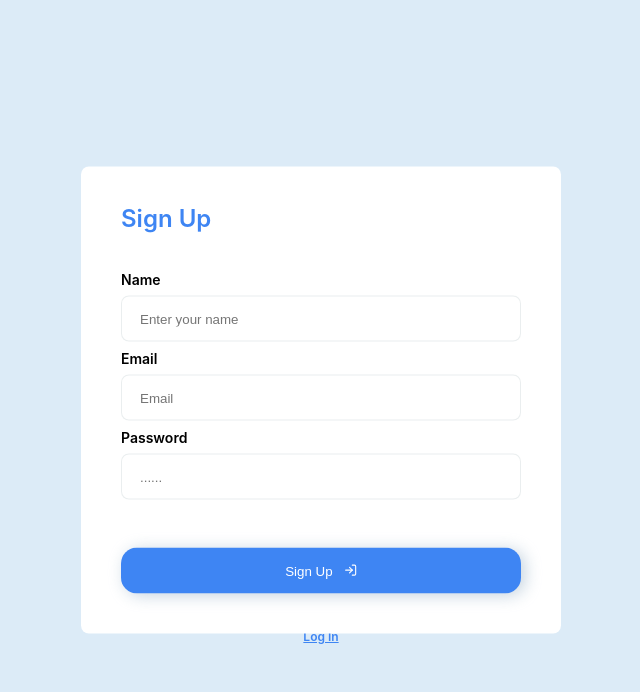
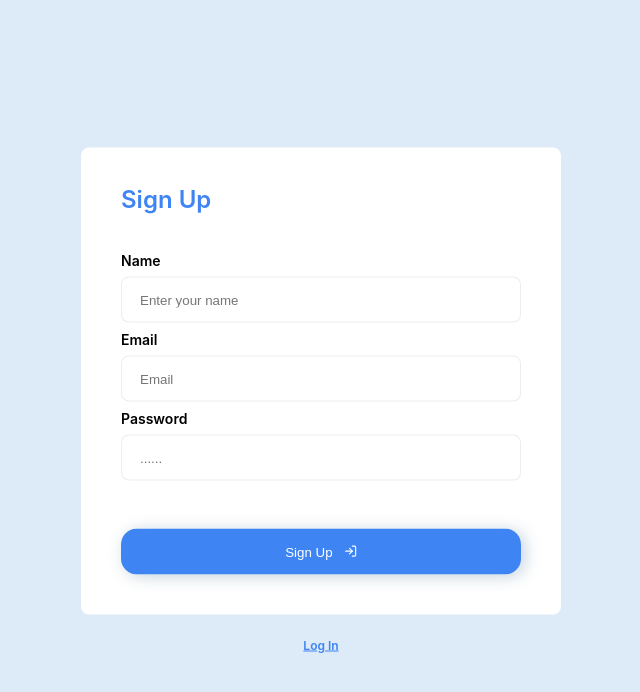
Before and after one commit to SkybaMaryna/GooseTrack, a React (Create React App) app: page /GooseTrack/register in a window 1280 px wide. Shown: the top 692 px of the page, without its empty margins (319-959 px from the left). Built offline with nearby package versions, Linux system fonts and the light colour scheme; a web font is replaced by a local one.

Commit message:
css forms  & modal fixed

```diff
--- a/src/components/Login/LoginForm/LoginFormStyled.js
+++ b/src/components/Login/LoginForm/LoginFormStyled.js
@@ -10,11 +10,11 @@ flex-direction: column;
 align-items: center;
 `
 export const StyledFormInsight = styled(Form)`
-position: absolute;
+/* position: absolute;
 top: 50%;
 left: 50%;
-transform: translate(-50%, -50%);
-width: 335px;
+transform: translate(-50%, -50%); */
+width: 100%;
 display: flex;
 background-color: white;
 flex-direction: column;
--- a/src/components/Register/RegisterForm/RegisterFormStyled.js
+++ b/src/components/Register/RegisterForm/RegisterFormStyled.js
@@ -11,11 +11,7 @@ align-items: center;
 gap: 18px;
 `
 export const StyledFormInsight = styled(Form)`
-position: absolute;
-top: 50%;
-left: 50%;
-transform: translate(-50%, -50%);
-width: 335px;
+max-width: 100%;
 display: flex;
 background-color: white;
 flex-direction: column;
--- a/src/components/shared/TaskModal/TaskModalStyled.js
+++ b/src/components/shared/TaskModal/TaskModalStyled.js
@@ -3,12 +3,11 @@ import styled from 'styled-components';
 export const ModalBody = styled.div`
   width: 303px;
   height: 336px;
-  position: absolute;
+  position: fixed;
   background-color: var(--mainWhite);
   z-index: 2;
-  top: 50%;
-  left: 60%;
-  transform: translate(-50%, -50%);
+  top: 0;
+  left: 0;
   padding: 48px 18px;
   border: 1px solid rgba(220, 227, 229, 0.8);
   box-shadow: 0px 4px 16px rgba(17, 17, 17, 0.1);
@@ -29,11 +28,7 @@ export const DivOverlay = styled.div`
   background-color: rgba(47, 48, 58, 0.6);
   z-index: 2;
   overflow: hidden;
-  /* opacity: ${({ isVisible }) => (isVisible ? 1 : 0)};  */
   opacity: 1;
   visibility: visible;
-  /* visibility: ${({ isVisible }) => (isVisible ? 'visible' : 'hidden')}; */
-  /* visibility: 'visible'; */
-  transition: opacity 0.3s ease-in-out, visibility 0.3s ease-in-out,
-    left 0.3s ease-in-out;
+  transition: opacity 0.3s ease-in-out,
 `;
--- a/src/pages/LoginPage/LoginPage.jsx
+++ b/src/pages/LoginPage/LoginPage.jsx
@@ -1,13 +1,15 @@
 import LoginForm from 'components/Login/LoginForm/LoginForm';
-import { StyledDiv, StyledNavLink } from './LoginPageStyled';
+import { StyledDiv, StyledLoginFormWrapper, StyledNavLink } from './LoginPageStyled';
 import { StyledImg } from './LoginPageStyled';
 
 
 const LoginPage = () => {
   return (
     <StyledDiv>
+      <StyledLoginFormWrapper>
       <LoginForm />
       <StyledNavLink to="/register">Sign Up</StyledNavLink>
+      </StyledLoginFormWrapper>
       <StyledImg
         src={require('../../images/logInPage/elements_desk@1x.png')}
         srcset="../../images/logInPage/elements_desk@1x.png 1x, ../../images/logInPage/elements_desk@2x.png 2x"
--- a/src/pages/LoginPage/LoginPageStyled.js
+++ b/src/pages/LoginPage/LoginPageStyled.js
@@ -3,14 +3,29 @@ import styled from 'styled-components';
 
 export const StyledDiv = styled.div`
   height: 100vh;
-  background-color: #dcebf7;
-  position: relative;
-  text-align: center;
-  padding-top: 546px;
+  width: 100vw;
+  background-color: var(--mainLightblue);
+  position: fixed;
+  /* text-align: center; */
+  /* padding-top: 546px; */
   @media screen and (min-width: 768px){
     padding-top: 590px;
     }
 `;
+
+export const StyledLoginFormWrapper = styled.div`
+ position: absolute;
+ top: 50%;
+ left: 50%;
+ transform: translate(-50%, -50%);
+ min-width: 335px;
+ text-align: center;
+
+ @media screen and (min-width: 768px){
+    width: 480px;
+    }
+
+`
 
 export const StyledImg = styled.img`
   display: none;
@@ -25,7 +40,8 @@ export const StyledImg = styled.img`
   }
 `;
 export const StyledNavLink = styled(NavLink)`
-display: block;
+  display: block;
+  margin-top: 18px;
   font-weight: 600;
   font-size: 12px;
   line-height: 14px;
@@ -34,5 +50,7 @@ display: block;
   text-shadow: 0px 47px 355px rgba(0, 0, 0, 0.07),
     0px 9.4px 57.6875px rgba(0, 0, 0, 0.035);
 
-
+    @media screen and (min-width: 768px) {
+  margin-top: 24px;
+  }
 `;
--- a/src/pages/RegisterPage/RegisterPage.jsx
+++ b/src/pages/RegisterPage/RegisterPage.jsx
@@ -1,5 +1,5 @@
 import RegisterForm from "components/Register/RegisterForm/RegisterForm";
-import { StyledDiv, StyledImg  } from "./RegisterPageStyled";
+import { StyledDiv, StyledImg, StyledRegisterFormWrapper  } from "./RegisterPageStyled";
 import { StyledNavLink } from "pages/LoginPage/LoginPageStyled";
 
 const RegisterPage = () => {
@@ -10,8 +10,10 @@ const RegisterPage = () => {
         srcset="../../images/signUpPage/elements_desk@1x.png 1x, ../../images/signUpPage/elements_desk@2x.png 2x"
         alt="Goose"
       />
+      <StyledRegisterFormWrapper>
       <RegisterForm/>
       <StyledNavLink to="/login">Log In</StyledNavLink>
+      </StyledRegisterFormWrapper>
     </StyledDiv>
   );
 };
--- a/src/pages/RegisterPage/RegisterPageStyled.js
+++ b/src/pages/RegisterPage/RegisterPageStyled.js
@@ -11,6 +11,20 @@ export const StyledDiv = styled.div`
     }
 `;
 
+export const StyledRegisterFormWrapper = styled.div`
+ position: fixed;
+ top: 50%;
+ left: 50%;
+ transform: translate(-50%, -50%);
+ min-width: 335px;
+ text-align: center;
+
+ @media screen and (min-width: 768px){
+    width: 480px;
+    }
+
+`
+
 export const StyledImg = styled.img`
   display: none;
 
```
